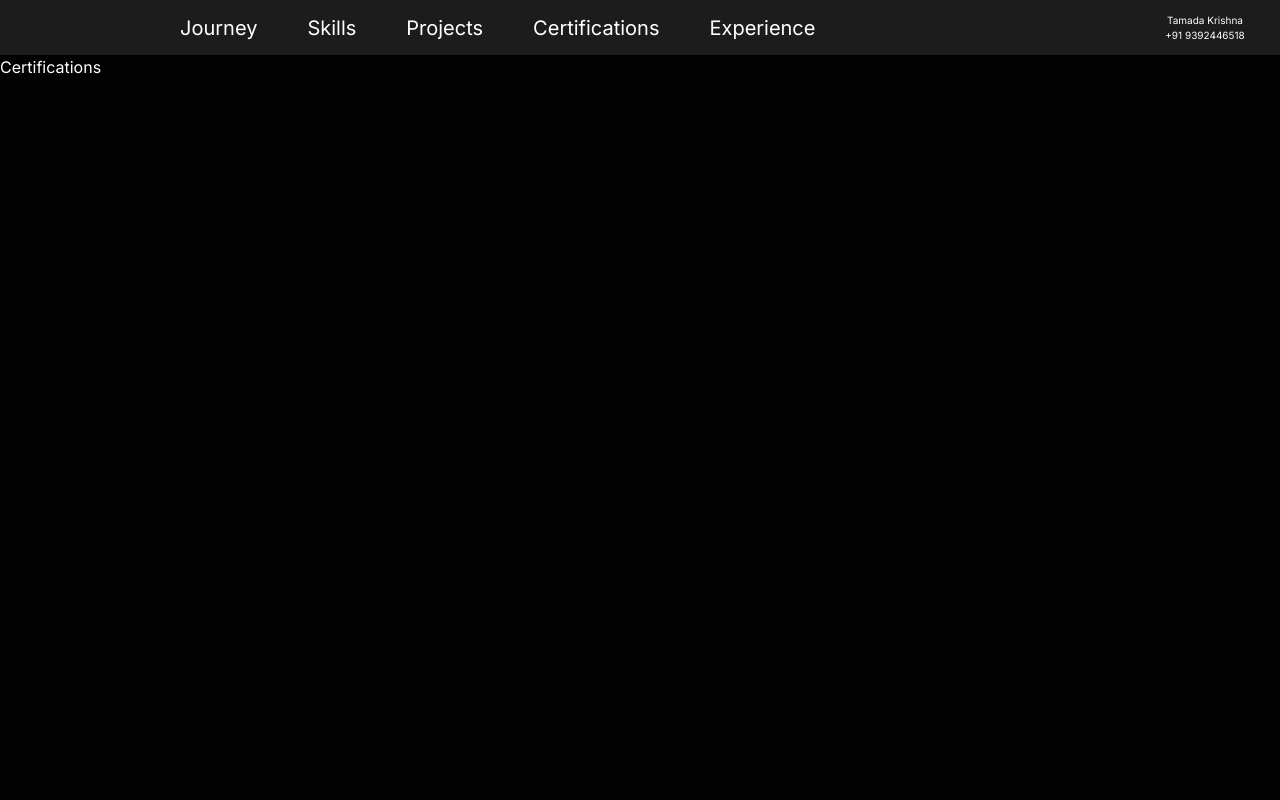
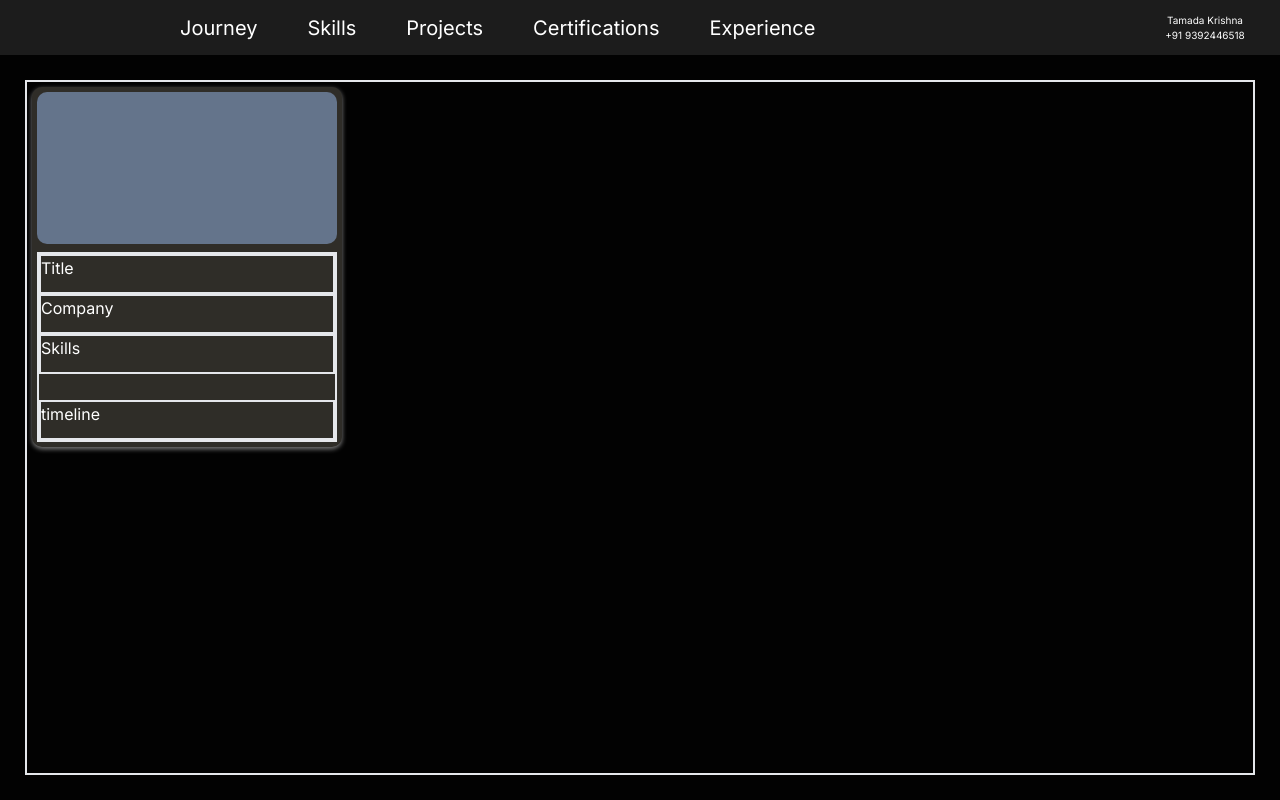
Before and after one commit to tamadakrishna/portfolio, a Next.js app: page /certifications in a window 1280 px wide. Built offline with nearby package versions, Linux system fonts and the light colour scheme.

Commit message:
dev:all sections designed

```diff
--- a/app/certifications/page.js
+++ b/app/certifications/page.js
@@ -1,8 +1,9 @@
 import React from 'react'
+import Certifications from '@/components/UI/Certifications'
 
 function page() {
   return (
-    <div>Certifications</div>
+    <Certifications/>
   )
 }
 
--- a/app/experience/page.js
+++ b/app/experience/page.js
@@ -1,8 +1,10 @@
 import React from 'react'
+import Experience from '@/components/UI/Experience';
+
 
 function page() {
   return (
-    <div>Experience</div>
+    <Experience/>
   )
 }
 
--- a/app/projects/page.js
+++ b/app/projects/page.js
@@ -1,8 +1,9 @@
-import React from 'react'
+import React from 'react';
+import Projects from '@/components/UI/Projects';
 
 function page() {
   return (
-    <div>Skills</div>
+    <Projects/>
   )
 }
 
--- /dev/null
+++ b/components/UI/Certifications.js
@@ -0,0 +1,26 @@
+"use client";
+import React from 'react'
+
+function Projects() {
+  return (
+    <div className="w-full h-full text-black flex justify-center items-center overflow-scroll no-scrollbar ">
+      <div className="h-[calc(100%_-_50px)] w-[calc(100%_-_50px)] p-[5px] border-2 flex gap-2 ">
+         <div className="w-[310px] h-[360px] p-[5px] shrink-0 shadow-[0px_2px_5px_gray] rounded-[10px] flex flex-col gap-2 bg-[#2F2D28] cursor-pointer">
+            <div className='w-full h-[160px] rounded-[10px] bg-slate-500'>
+                {/* image */}
+            </div>
+            <div className='w-full h-[200px] relative border-2'>
+                <div className='h-[40px] border-2 text-white'>Title</div>
+                <div className='h-[40px] border-2 text-white'>Company</div>
+                <div className='h-[40px] border-2 text-white'>Skills</div>
+                <div className='h-[40px] w-full border-2 absolute bottom-0 text-white'>timeline</div>
+
+            </div>
+         </div>
+      </div>
+      {/* Modal */}
+    </div>
+  )
+}
+
+export default Projects
--- /dev/null
+++ b/components/UI/Experience.js
@@ -0,0 +1,17 @@
+import React from 'react'
+
+function Experience() {
+  return (
+    <div className="w-full h-full flex justify-center items-center">
+        <div className="w-[calc(100%_-_50px)] h-[calc(100%_-_50px)] flex border-2">
+            <div class="w-[50%] h-[full] p-2 border-2">
+                <div className='w-full h-[120px] shrink-0 shadow-[0px_2px_5px_gray] rounded-[10px] bg-[#2F2D28]'></div>
+            </div>
+            <div class="w-[50%] h-[full] border-2"></div>
+        </div>
+    </div>
+
+  )
+}
+
+export default Experience
--- /dev/null
+++ b/components/UI/Projects.js
@@ -0,0 +1,21 @@
+"use client";
+import React from 'react'
+
+function Projects() {
+  return (
+    <div className="w-full h-full text-black flex justify-center items-center overflow-scroll no-scrollbar ">
+      <div className="h-[calc(100%_-_50px)] w-[calc(100%_-_50px)] p-[5px] border-2 flex gap-2 ">
+         <div className="w-[300px] h-[200px] rounded-[5px] bg-slate-100 cursor-pointer">
+            <div className='w-full h-[25px]'>Time Line</div>
+            <div className='w-full h-[25px]'>Project Title</div>
+            <div className='w-full h-[110px]'>Project Description</div>
+            <div className='w-full h-[20px]'>Demo Link</div>
+            <div className='w-full h-[20px]'>Demo Link</div>
+         </div>
+      </div>
+      {/* Modal */}
+    </div>
+  )
+}
+
+export default Projects
```
